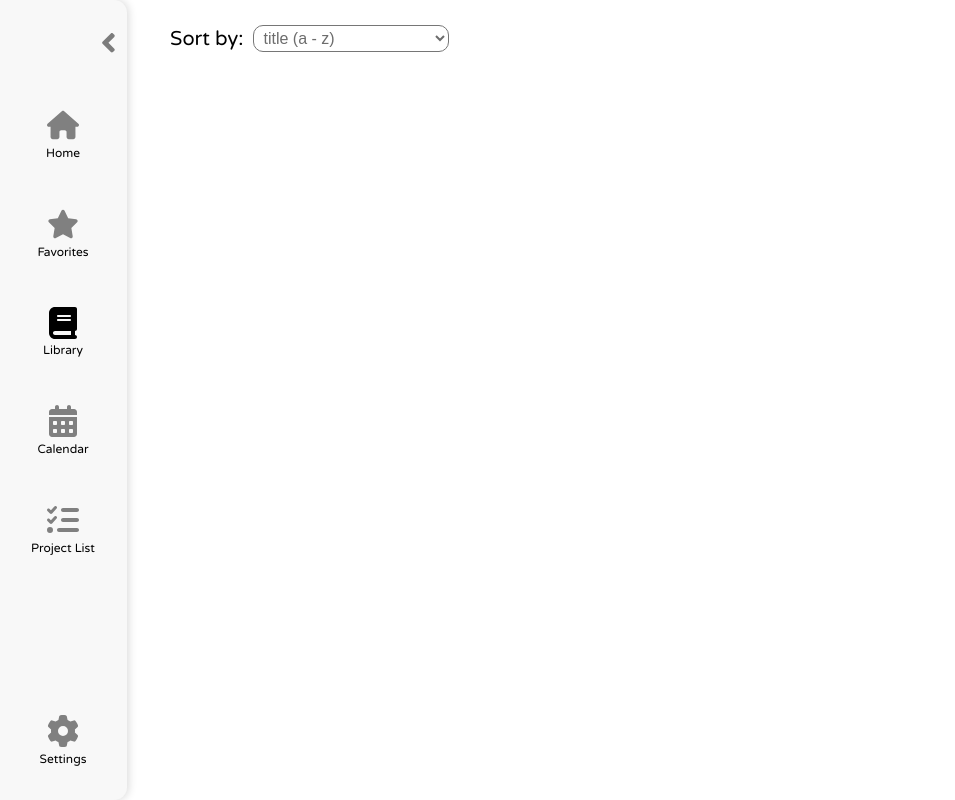
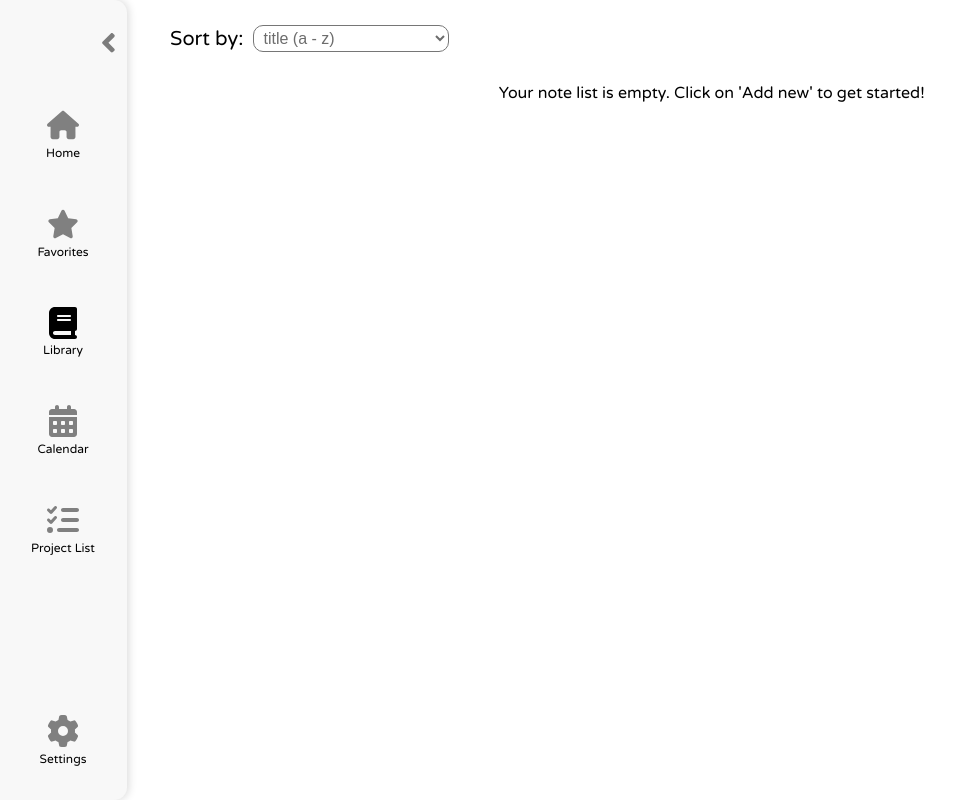
Before and after one commit to CSE-110-Group-13/cse110-sp24-group13, a website with bundled scripts: page source/library/library.html in a window 1280 px wide. Shown: the whole page, without its empty margins (1-956 px from the left). Built offline with nearby package versions, Linux system fonts and the light colour scheme.

Commit message:
added default text on library

```diff
--- a/source/library/library.css
+++ b/source/library/library.css
@@ -117,3 +117,10 @@ h3 {
   border-color: #212121;
   color: #f8f8f8;
 }
+
+.noNotesCase {
+  padding: 1%;
+  background-color: rgba(255, 255, 255, 0);
+  text-align: center;
+  font-size: 1em;
+}
--- a/source/library/library.js
+++ b/source/library/library.js
@@ -26,6 +26,14 @@ function loadNotes(){
     const noteTable = getNoteTableFromStorage();
     const entriesHolder = document.getElementById('entries-holder');
     entriesHolder.innerHTML = ''; // clear existing to reload
+
+    // no notes case
+    if (!noteTable || Object.keys(noteTable).length === 0) {
+      const noNotesCase = document.createElement('div');
+      noNotesCase.classList.add('noNotesCase');
+      noNotesCase.textContent = "Your note list is empty. Click on 'Add new' to get started!";
+      document.getElementById('entries-holder').appendChild(noNotesCase);
+    }
 
     const sortBy = document.getElementById('sort-select').value;
     const notesArray = Object.values(noteTable);
--- a/source/projectlist/projectlist.css
+++ b/source/projectlist/projectlist.css
@@ -148,4 +148,6 @@ label {
 .noProjectsCase{
   padding: 1%;
   background-color: rgba(255, 255, 255, 0);
+  text-align: center;
+  font-size: 1em;
 }
```
